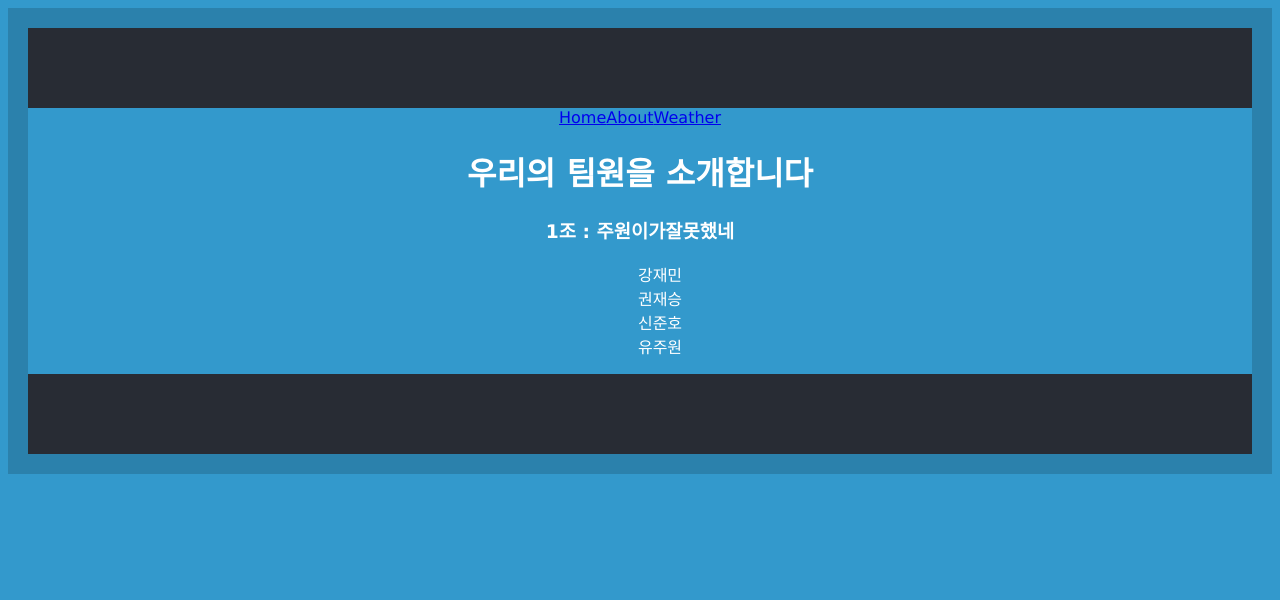
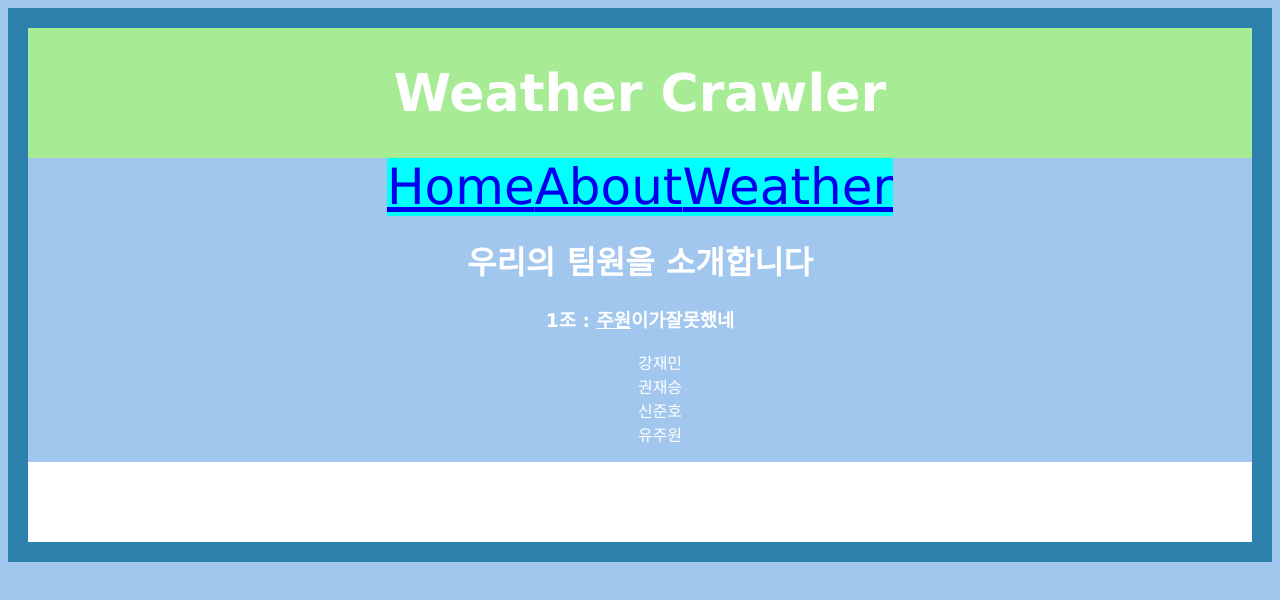
Before and after one commit to juwonmakesfault/feapp-weather, a React (Create React App) app: page /about in a window 1280 px wide. Shown: the top 600 px of the page. Built offline with nearby package versions, Linux system fonts and the light colour scheme.

Commit message:
Add CSS etc (#14)
* Add <u>title

* Add <h1>title

* update css

* add workspace.xml

```diff
--- a/src/App.css
+++ b/src/App.css
@@ -9,7 +9,7 @@
 }
 
 .App-header {
-  background-color: #282c34;
+  background-color: rgb(167,236,149);
   min-height: 10vh;
   display: flex;
   flex-direction: column;
@@ -20,7 +20,7 @@
 }
 
 .App-footer {
-  background-color: #282c34;
+  background-color: white;
   min-height: 10vh;
   display: flex;
   flex-direction: column;
@@ -42,3 +42,9 @@
     transform: rotate(360deg);
   }
 }
+
+.navi > a{
+  font-size: 50px;
+  background-color: aqua;
+
+}
--- a/src/App.js
+++ b/src/App.js
@@ -7,7 +7,9 @@ import './App.css';
 function App() {
   return (
     <BrowserRouter>
-      <header className="App-header"></header>
+      <header className="App-header">
+          <h1>Weather Crawler</h1>
+      </header>
       <RouterApp />
       <header className="App-footer"></header>
     </BrowserRouter>
--- a/src/Component/About/index.js
+++ b/src/Component/About/index.js
@@ -11,7 +11,7 @@ class About extends React.Component{
     return (
       <div>
         <h1>우리의 팀원을 소개합니다</h1>
-        <h3>1조 : 주원이가잘못했네</h3>
+        <h3>1조 : <u>주원</u>이가잘못했네</h3>
         <ul>
             <li>강재민</li>
             <li>권재승</li>
--- a/src/Component/Weather/index.js
+++ b/src/Component/Weather/index.js
@@ -1,5 +1,6 @@
 import React from 'react';
 import { Switch, Route} from 'react-router';
+import './weather.css';
 
 const API_CITES = 'http://192.168.1.114:8080/weather-crawler/available-cities';
 const API_WEATHER = 'http://192.168.1.114:8080/weather-crawler/current-weathers/by-city-name';
@@ -75,10 +76,10 @@ class Weather extends React.Component{
     }
 
     return (
-      <div>
+      <div class="divclass">
         <Switch>
           <Route path={`${match.path}/:cityId`} component={CityWeather} />
-          <Route exact path={match.path} render={ ()=> cities.map(item => { return <p> <a href={match.path+"/"+item}>{item}</a></p>;}) } />} />
+          <Route exact path={match.path} render={ ()=> cities.map(item => { return <p> <a class="cityName" href={match.path+"/"+item}>{item}</a></p>;}) } />} />
         </Switch>
       </div>
     );
--- /dev/null
+++ b/src/Component/Weather/weather.css
@@ -0,0 +1,9 @@
+.cityName:hover{
+    color: yellow;
+}
+
+.cityName{
+    text-decoration: none;
+    font-size: 30px;
+    color: white;
+}
--- /dev/null
+++ b/src/Navigation.css
@@ -0,0 +1,19 @@
+.navi > a{
+    font-size: 40px;
+    margin-right: 15px;
+    margin-left: 15px;
+
+}
+.navi > a:link, a:visited{
+    color: yellow;
+    text-decoration: none;
+}
+
+.navi{
+    background-color: #ef8888;
+}
+
+.navi > a:hover{
+    background-color: aqua;
+    color: blue;
+}
--- a/src/Navigation.js
+++ b/src/Navigation.js
@@ -1,14 +1,15 @@
 import React from "react";
-import { Link, NavLink } from 'react-router-dom';
+import {Link, NavLink} from 'react-router-dom';
+import './App.css';
 
 const Navigation = () => {
-  return (
-    <div>
-      <NavLink to="/">Home</NavLink>
-      <Link to= "/about">About</Link>
-      <Link to= "/weather">Weather</Link>
-    </div>
-  );
+    return (
+        <div class="navi">
+            <NavLink to="/"><a>Home</a></NavLink>
+            <Link to="/about"><a>About</a></Link>
+            <Link to="/weather"><a>Weather</a></Link>
+        </div>
+    );
 };
 
 export default Navigation;
--- a/src/index.css
+++ b/src/index.css
@@ -1,5 +1,5 @@
 body {
-  background-color: #3399CC;
+  background-color: #3789dd77;
   border: 20px solid #2B81AC;
 
   color: #FFF;
```
